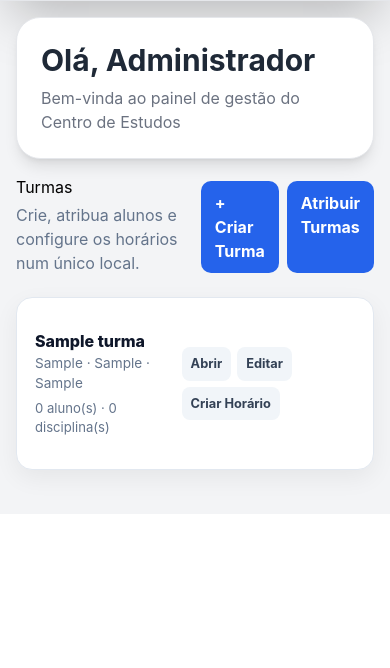
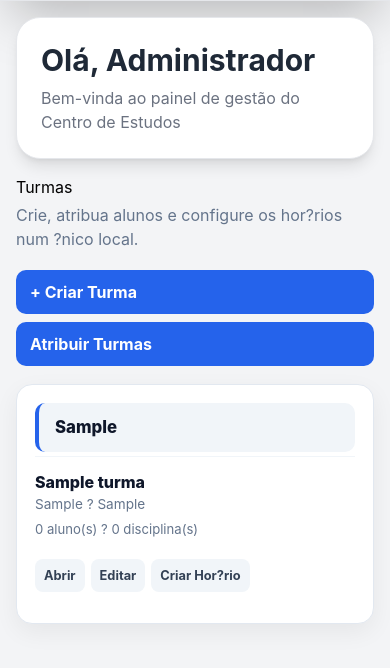
Before and after one commit to cristinayourspace-rgb/CentroEstudos_V2, a Flask app: page /turmas in a window 390 px wide. Shown: the part 587-1255 px from the top of the page. Before the commit the page ends 1083 px from the top, so only its background shows below. Run offline with Flask 3, Linux system fonts and the light colour scheme; data comes from the database, SQL or seed files in the repository; tables that the repository leaves empty hold one stand-in row (values such as "Sample post"); some libraries are stand-ins or nearby versions.

Commit message:
Ajusta frequencias dashboard e separa turmas por escola

```diff
--- a/app.py
+++ b/app.py
@@ -278,8 +278,11 @@ def inicio():
     alunos_em_estudo = Frequencia.query.filter(
         Frequencia.data == hoje,
         Frequencia.hora_saida.is_(None),
-        Frequencia.disciplinas != "PRESENÇA",
-        db.or_(Frequencia.observacoes.is_(None), ~Frequencia.observacoes.startswith("[ANULADO]"))
+        Frequencia.tipo_registo == "ESTUDO",
+        db.or_(
+            Frequencia.observacoes.is_(None),
+            ~Frequencia.observacoes.startswith("[ANULADO]")
+        )
     ).with_entities(
         Frequencia.aluno_id
     ).distinct().count()
--- a/templates/turmas.html
+++ b/templates/turmas.html
@@ -1,5 +1,249 @@
-{% extends "base.html" %}{% block titulo %}Turmas{% endblock %}{% block conteudo %}
-<style>.wrap{max-width:1200px;margin:auto}.head{display:flex;justify-content:space-between;align-items:center;gap:15px;margin-bottom:18px}.actions{display:flex;gap:8px}.btn{padding:10px 14px;border-radius:10px;text-decoration:none;font-weight:700}.primary{background:#2563eb;color:#fff}.card{background:#fff;border:1px solid #e2e8f0;border-radius:16px;padding:18px;margin-bottom:12px}.turma{border-top:1px solid #f1f5f9;padding:13px 0}.turma:first-child{border-top:0}.row{display:flex;justify-content:space-between;align-items:center;gap:12px}.nome{font-weight:800;color:#0f172a}.meta{color:#64748b;font-size:.85rem}.mini{color:#64748b;font-size:.82rem;margin-top:5px}.links{display:flex;gap:6px;flex-wrap:wrap}.link{padding:7px 9px;border-radius:8px;background:#f1f5f9;color:#334155;text-decoration:none;font-size:.8rem;font-weight:700}.empty{padding:35px;text-align:center;color:#64748b}</style>
-<div class="wrap"><div class="head"><div><h2 style="margin:0">Turmas</h2><p style="margin:4px 0;color:#64748b">Crie, atribua alunos e configure os horários num único local.</p></div><div class="actions"><a class="btn primary" href="{{ url_for('turma.criar_turma') }}">+ Criar Turma</a><a class="btn primary" href="{{ url_for('turma.atribuir_turma') }}">Atribuir Turmas</a></div></div>
-<div class="card">{% for t in turmas %}<div class="turma"><div class="row"><div><div class="nome">{{ t.nome }}</div><div class="meta">{{ t.escola }}{% if t.ano_escolar %} · {{ t.ano_escolar }}{% endif %}{% if t.diretor_turma %} · {{ t.diretor_turma }}{% endif %}</div><div class="mini">{{ alunos_por_turma.get((t.escola or '',t.nome or ''), [])|length }} aluno(s) · {{ disciplinas_da_turma(t)|length }} disciplina(s)</div></div><div class="links"><a class="link" href="{{ url_for('turma.turma_detalhe',id=t.id) }}">Abrir</a><a class="link" href="{{ url_for('turma.editar_turma',id=t.id) }}">Editar</a><a class="link" href="{{ url_for('horarios.novo_horario', turma_id=t.id) }}">Criar Horário</a></div></div></div>{% else %}<div class="empty">Ainda não existem turmas. Comece por criar a primeira.</div>{% endfor %}</div></div>
+{% extends "base.html" %}
+{% block titulo %}Turmas{% endblock %}
+
+{% block conteudo %}
+
+<style>
+.wrap {
+    max-width: 1200px;
+    margin: auto;
+}
+
+.head {
+    display: flex;
+    justify-content: space-between;
+    align-items: center;
+    gap: 15px;
+    margin-bottom: 18px;
+}
+
+.actions {
+    display: flex;
+    gap: 8px;
+}
+
+.btn {
+    padding: 10px 14px;
+    border-radius: 10px;
+    text-decoration: none;
+    font-weight: 700;
+}
+
+.primary {
+    background: #2563eb;
+    color: #fff;
+}
+
+.card {
+    background: #fff;
+    border: 1px solid #e2e8f0;
+    border-radius: 16px;
+    padding: 18px;
+    margin-bottom: 12px;
+}
+
+.escola {
+    margin-bottom: 28px;
+}
+
+.escola:last-child {
+    margin-bottom: 0;
+}
+
+.escola-titulo {
+    background: #f1f5f9;
+    border-left: 4px solid #2563eb;
+    border-radius: 10px;
+    padding: 12px 16px;
+    margin-bottom: 4px;
+    font-size: 1.05rem;
+    font-weight: 800;
+    color: #0f172a;
+}
+
+.turma {
+    border-top: 1px solid #f1f5f9;
+    padding: 13px 0;
+}
+
+.turma:first-child {
+    border-top: 0;
+}
+
+.row {
+    display: flex;
+    justify-content: space-between;
+    align-items: center;
+    gap: 12px;
+}
+
+.nome {
+    font-weight: 800;
+    color: #0f172a;
+}
+
+.meta {
+    color: #64748b;
+    font-size: .85rem;
+}
+
+.mini {
+    color: #64748b;
+    font-size: .82rem;
+    margin-top: 5px;
+}
+
+.links {
+    display: flex;
+    gap: 6px;
+    flex-wrap: wrap;
+}
+
+.link {
+    padding: 7px 9px;
+    border-radius: 8px;
+    background: #f1f5f9;
+    color: #334155;
+    text-decoration: none;
+    font-size: .8rem;
+    font-weight: 700;
+}
+
+.empty {
+    padding: 35px;
+    text-align: center;
+    color: #64748b;
+}
+
+@media (max-width: 700px) {
+    .head {
+        flex-direction: column;
+        align-items: stretch;
+    }
+
+    .actions {
+        flex-direction: column;
+    }
+
+    .row {
+        flex-direction: column;
+        align-items: stretch;
+    }
+
+    .links {
+        margin-top: 8px;
+    }
+}
+</style>
+
+<div class="wrap">
+
+    <div class="head">
+        <div>
+            <h2 style="margin:0">Turmas</h2>
+            <p style="margin:4px 0;color:#64748b">
+                Crie, atribua alunos e configure os hor?rios num ?nico local.
+            </p>
+        </div>
+
+        <div class="actions">
+            <a class="btn primary" href="{{ url_for('turma.criar_turma') }}">
+                + Criar Turma
+            </a>
+
+            <a class="btn primary" href="{{ url_for('turma.atribuir_turma') }}">
+                Atribuir Turmas
+            </a>
+        </div>
+    </div>
+
+    <div class="card">
+
+        {% set escola_atual = namespace(nome=None) %}
+
+        {% for t in turmas %}
+
+            {% if escola_atual.nome != (t.escola or "Sem escola") %}
+
+                {% if escola_atual.nome is not none %}
+                    </div>
+                {% endif %}
+
+                {% set escola_atual.nome = t.escola or "Sem escola" %}
+
+                <div class="escola">
+
+                    <div class="escola-titulo">
+                        {{ escola_atual.nome }}
+                    </div>
+
+            {% endif %}
+
+            <div class="turma">
+
+                <div class="row">
+
+                    <div>
+                        <div class="nome">
+                            {{ t.nome }}
+                        </div>
+
+                        <div class="meta">
+                            {% if t.ano_escolar %}
+                                {{ t.ano_escolar }}
+                            {% endif %}
+
+                            {% if t.diretor_turma %}
+                                ? {{ t.diretor_turma }}
+                            {% endif %}
+                        </div>
+
+                        <div class="mini">
+                            {{ alunos_por_turma.get((t.escola or '', t.nome or ''), [])|length }}
+                            aluno(s)
+                            ?
+                            {{ disciplinas_da_turma(t)|length }}
+                            disciplina(s)
+                        </div>
+                    </div>
+
+                    <div class="links">
+
+                        <a class="link"
+                           href="{{ url_for('turma.turma_detalhe', id=t.id) }}">
+                            Abrir
+                        </a>
+
+                        <a class="link"
+                           href="{{ url_for('turma.editar_turma', id=t.id) }}">
+                            Editar
+                        </a>
+
+                        <a class="link"
+                           href="{{ url_for('horarios.novo_horario', turma_id=t.id) }}">
+                            Criar Hor?rio
+                        </a>
+
+                    </div>
+
+                </div>
+
+            </div>
+
+        {% else %}
+
+            <div class="empty">
+                Ainda n?o existem turmas. Comece por criar a primeira.
+            </div>
+
+        {% endfor %}
+
+        {% if escola_atual.nome is not none %}
+            </div>
+        {% endif %}
+
+    </div>
+
+</div>
+
 {% endblock %}
```
Also changed, not shown: templates/frequencias.html (+154 -92 lines).
